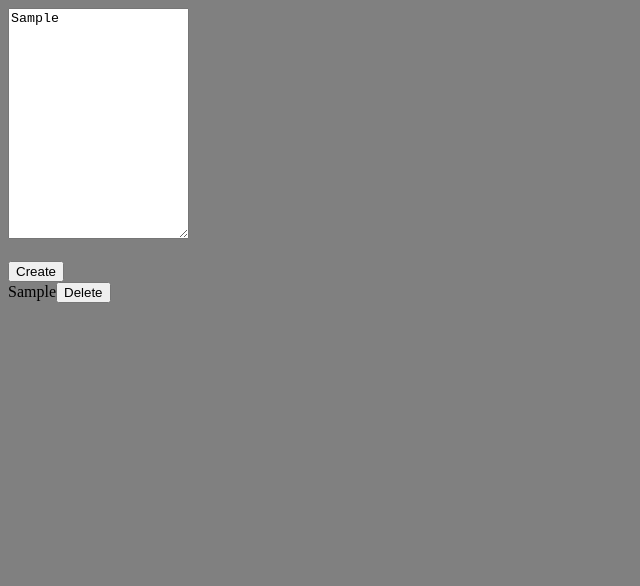
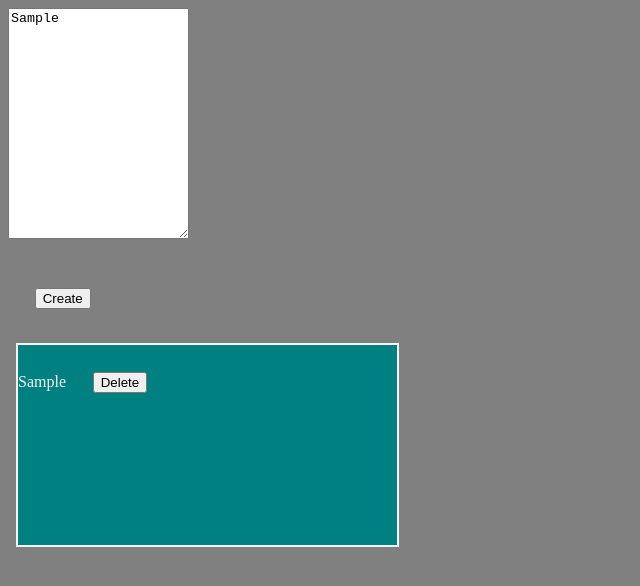
Before and after one commit to melissabell456/single-page-applications_SP_JS_EVENT_LISTENERS_DYNAMIC_CARDS, a plain HTML site: page index.html in a window 1280 px wide. Both pictures are taken after typing "Sample" into the empty fields and a click on the button "Create". Shown: the whole page, without its empty margins (0-640 px from the left). Drawn offline with Linux system fonts and the light colour scheme.

Commit message:
code fully functioning, met MVP. Not dry yet due to scope issues

```diff
--- a/cards.css
+++ b/cards.css
@@ -4,7 +4,7 @@ body {
 #create {
     display: block;
 }
-div.new {
+.newCards {
     height: 200px;
     width: 30%;
     margin: .5em;
@@ -13,4 +13,7 @@ div.new {
     background-color: teal;
     color: whitesmoke;
 }
-.deleteButton {}
+button {
+    text-align:center;
+    margin: 2em 2em;
+}
--- a/cards.js
+++ b/cards.js
@@ -1,15 +1,9 @@
-// -Create an HTML page that contains a text area and a button labeled Create.
-// When the user enters in text into the text area and then clicks the create button, create a new card element in the DOM that includes it's own delete button. You decide the height/width of the card.
-// When the user clicks the Delete button, the containing card, and no other cards, should then be removed from the DOM. Not just made invisible, actually removed from the DOM.
-
-// Target Appropriate elements
 let contentsField = document.getElementById("wordInput");
 let createButton = document.getElementById("create");
 let textEntrySection = document.getElementById("allEntries");
+let allCards = document.getElementsByClassName("newCard");
 let newCard;
 let deleteBtn;
-// let allCards;
-let allCards = document.getElementsByClassName("newCard");
 let cardCollection = [];
 let buttonCollection = [];
 
@@ -19,8 +13,8 @@ function createNewCardElement () {
     console.log("listening");
     newCard = document.createElement("div");
     textEntrySection.appendChild(newCard);
-    newCard.setAttribute("class", "newEntry" + cardCollection.length);
-    // newCard.setAttribute("class", "new");
+    newCard.setAttribute("class", "newCards");
+    newCard.setAttribute("id", "newEntry" + cardCollection.length);
 
     let contents = document.createTextNode(contentsField.value);
     console.log(contents);
@@ -35,15 +29,12 @@ function createNewCardElement () {
     buttonCollection.push(deleteBtn);
 
     deleteBtn.addEventListener("click", deleteContents);
-    // return newCard;
+
 }
 
+
 function deleteContents (event) {
-    console.log("about to delete shit");
-    // identify current div to target and delete
-    let currentDiv = document.getElementsByClassName(deleteBtn.className);
-    console.log(currentDiv);
-    // let cardToDelete = currentBtn.parentNode
-    // console.log(cardToDelete);
-    textEntrySection.removeChild(currentDiv);
+    let currentDiv = event.currentTarget.className;
+    let cardToRemove = document.getElementById(currentDiv);
+    textEntrySection.removeChild(cardToRemove);
 }
```
